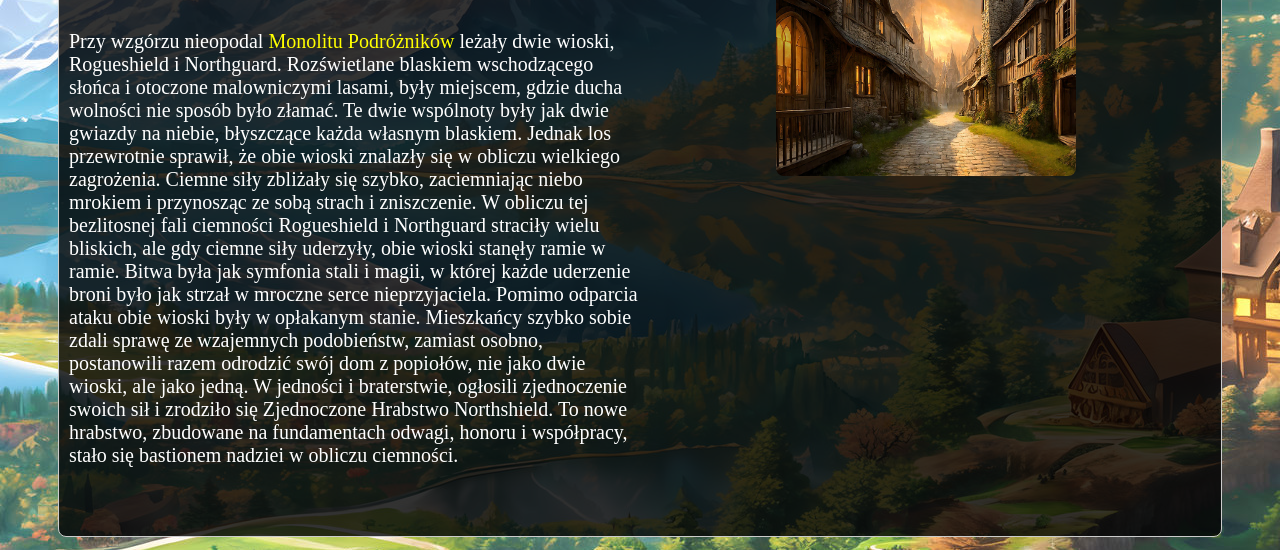
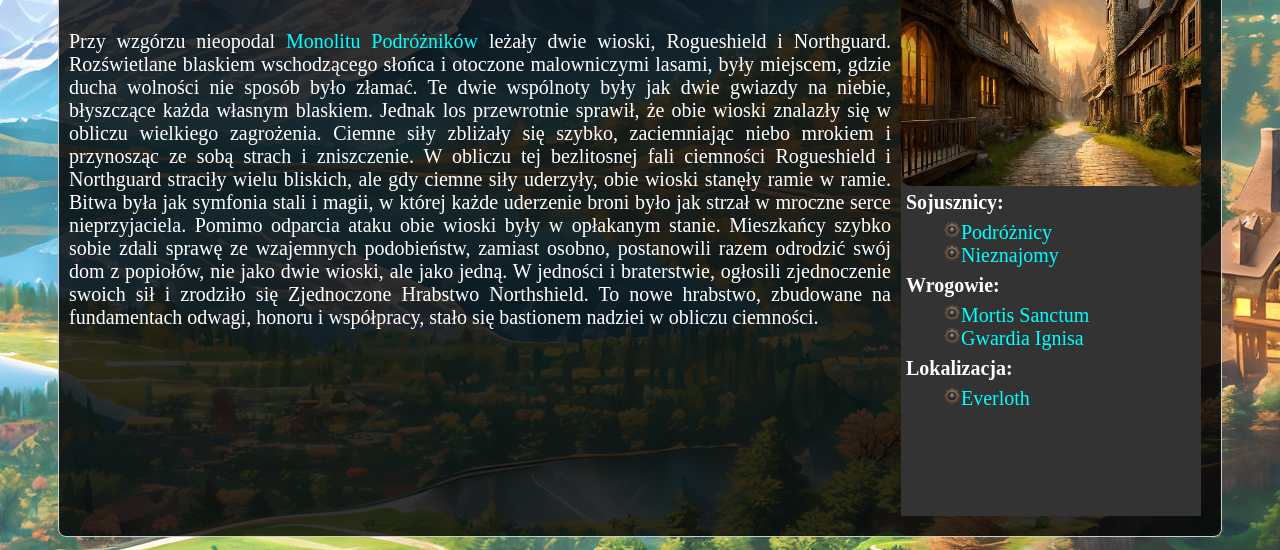
Before and after one commit to Everloth/Everloth.github.io, a plain HTML site: page frakcje/northshield.html in a window 1280 px wide. Shown: the part 250-800 px from the top of the page. Drawn offline with Linux system fonts and the light colour scheme.

Commit message:
added sites

```diff
--- a/frakcje/northshield.html
+++ b/frakcje/northshield.html
@@ -6,7 +6,6 @@
     <link rel="stylesheet" href="../styles.css">
     <link rel="stylesheet" href="https://cdnjs.cloudflare.com/ajax/libs/font-awesome/6.0.0-beta3/css/all.min.css">
     <script src="../script.js"></script>
-
     <title>Kroniki Everloth</title>
     <link rel="icon" href="../assets/images/Sir.png">
 </head>
@@ -34,12 +33,10 @@
     <div class="doccon">
 
         <div class="docbox">
-
             <h2>Northshield</h2>
             <p>
-                Przy wzgórzu nieopodal <a href="monolit.html"> Monolitu Podróżników </a> leżały dwie wioski, Rogueshield i Northguard.
-                Rozświetlane blaskiem wschodzącego słońca i otoczone malowniczymi lasami,
-                były miejscem, gdzie ducha wolności nie sposób było złamać.
+                Przy wzgórzu nieopodal <a href="../lokacje/monolit">Monolitu Podróżników</a> leżały dwie wioski, Rogueshield i Northguard.
+                Rozświetlane blaskiem wschodzącego słońca i otoczone malowniczymi lasami, były miejscem, gdzie ducha wolności nie sposób było złamać.
                 Te dwie wspólnoty były jak dwie gwiazdy na niebie, błyszczące każda własnym blaskiem.
                 Jednak los przewrotnie sprawił, że obie wioski znalazły się w obliczu wielkiego zagrożenia.
                 Ciemne siły zbliżały się szybko, zaciemniając niebo mrokiem i przynosząc ze sobą strach i zniszczenie.
@@ -51,14 +48,29 @@
                 ogłosili zjednoczenie swoich sił i zrodziło się Zjednoczone Hrabstwo Northshield.
                 To nowe hrabstwo, zbudowane na fundamentach odwagi, honoru i współpracy, stało się bastionem nadziei w obliczu ciemności.
             </p>
+        </div>
 
+        <div class="wikiobr">
+            <img src="../assets/images/NS.png" alt="Northshield" width="300" height="250">
+            <h4>Sojusznicy: </h4>
+            <ul>
+                <li><i class="sico"></i><a href="../frakcje/podroznicy">Podróżnicy</a></li>
+                <li><i class="sico"></i><a href="../postacie/luminar">Nieznajomy</a></li>
+            </ul>
+            <h4>Wrogowie: </h4>
+            <ul>
+                <li><i class="sico"></i><a href="../frakcje/sanctum">Mortis Sanctum</a></li>
+                <li><i class="sico"></i><a href="../frakcje/gwardia">Gwardia Ignisa</a></li>
+            </ul>
+            <h4>Lokalizacja: </h4>
+            <ul>
+                <li><i class="sico"></i><a href="../krainy/everloth">Everloth</a></li>
+            </ul>
         </div>
-        <div class="docbox">
 
-            <img src="../assets/images/NS.png" width="300" height="250">
+    </div>
 
-        </div>
-    </div>
+
 
 </body>
 </html>
--- a/styles.css
+++ b/styles.css
@@ -244,6 +244,7 @@ nav a {
     display: flex;
     flex-direction: column;
     align-items: center;
+    text-align: justify;
 }
 
     .docbox img {
@@ -251,15 +252,45 @@ nav a {
     }
 
     .docbox a {
-        color: yellow;
+        color: cyan;
         text-decoration: none;
     }
+
 .iicon {
     width: 15vh;
     height: 15vh;
     align-items: center;
 }
 
+
+.wikiobr {
+    display: flex;
+    flex-direction: column;
+    position: left;
+    background: #333;
+    margin: 10px;
+}
+
+    .wikiobr img {
+        border-radius: 10px;
+    }
+
+    .wikiobr a {
+        color: cyan;
+        text-decoration: none;
+    }
+    .wikiobr ul {
+        margin-left: 15px;
+        margin: 2px;
+        list-style-type: none;
+    }
+    .wikiobr h4 {
+        margin: 5px;
+    }
+    .sico {
+        content: url('assets/images/Sir.png');
+        height: 18px;
+    }
 
 
 
```
Also changed, not shown: index.html (+1 -9 lines), lokacje.html (added, +53 -0 lines).
